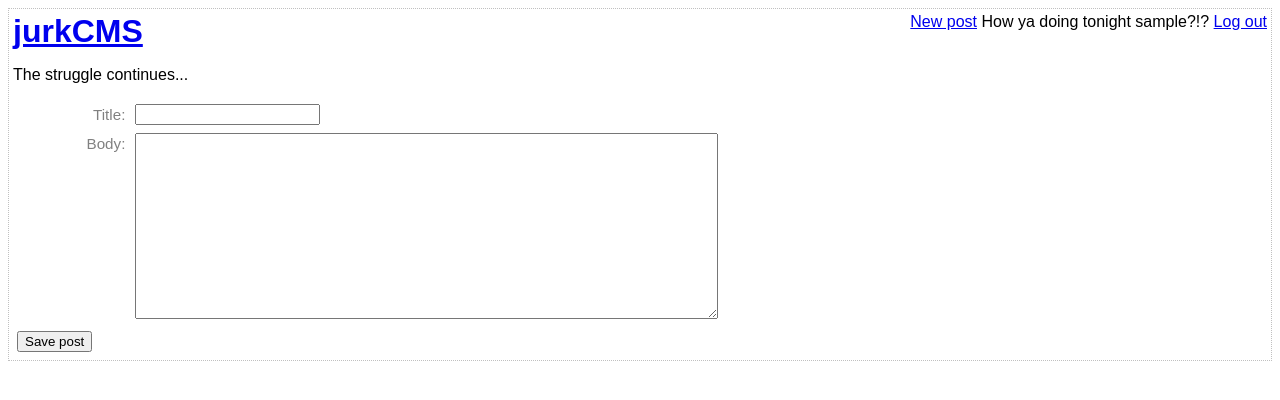
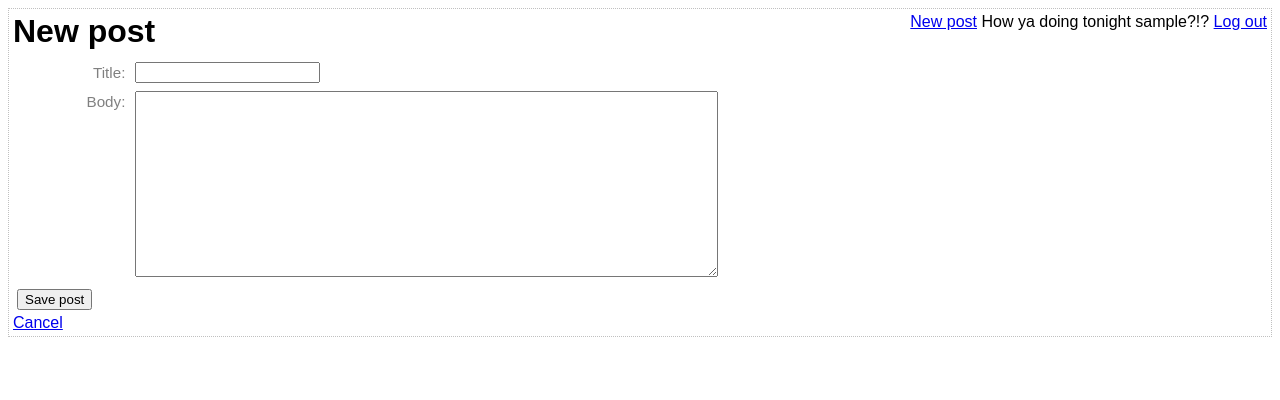
Before and after one commit to MarkJurkiewicz/blog, a PHP site: page /edit-post.php in a window 1280 px wide. Shown: the top 400 px of the page. Run offline with PHP 8.4, Linux system fonts and the light colour scheme; the visitor is signed in with stand-in values (Sample User, id 1); data comes from the database, SQL or seed files in the repository; both versions use the stored data as it was after the commit.

Commit message:
added edit or new post functionality if primary key in query string is related to data

```diff
--- a/edit-post.php
+++ b/edit-post.php
@@ -82,7 +82,12 @@ if ($_POST)
     <?php require 'templates/head.php' ?>
 </head>
 <body>
-<?php require 'templates/title.php' ?>
+<?php require 'templates/top-menu.php' ?>
+<?php if (isset($_GET['post_id'])): ?>
+    <h1>Edit post</h1>
+<?php else: ?>
+    <h1>New post</h1>
+<?php endif ?>
 
 <?php if ($errors): ?>
 <div class = "error box">
@@ -118,6 +123,7 @@ if ($_POST)
             value="Save post"
         />
     </div>
+    <a href="index.php">Cancel</a>
 </form>
 </body>
 </html>
--- a/templates/title.php
+++ b/templates/title.php
@@ -1,14 +1,4 @@
-<div class="top-menu">
-    <div class="menu-options">
-        <?php if (isLoggedIn()): ?>
-            <a href="edit-post.php">New post</a>
-
-            How ya doing tonight <?php echo htmlEscape(getAuthUser()) ?>?!?
-            <a href="logout.php">Log out</a>
-        <?php else: ?>
-            <a href="login.php">Log in</a>
-        <?php endif ?>
-    </div>
+<?php require 'top-menu.php' ?>
 
     <a href="index.php">
     <h1>jurkCMS</h1>
--- /dev/null
+++ b/templates/top-menu.php
@@ -0,0 +1,11 @@
+<div class="top-menu">
+    <div class="menu-options">
+        <?php if (isLoggedIn()): ?>
+            <a href="edit-post.php">New post</a>
+
+            How ya doing tonight <?php echo htmlEscape(getAuthUser()) ?>?!?
+            <a href="logout.php">Log out</a>
+        <?php else: ?>
+            <a href="login.php">Log in</a>
+        <?php endif ?>
+    </div>
```
Also changed, not shown: data/data.sqlite.
